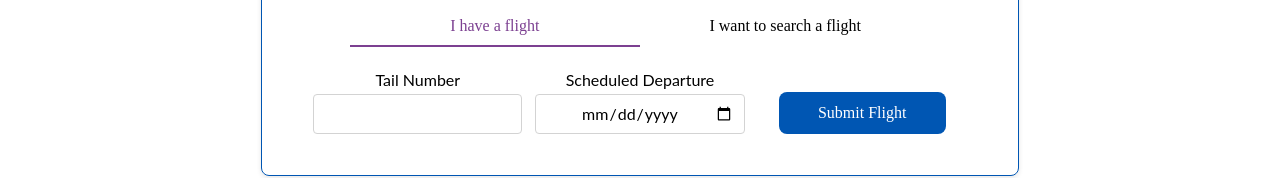
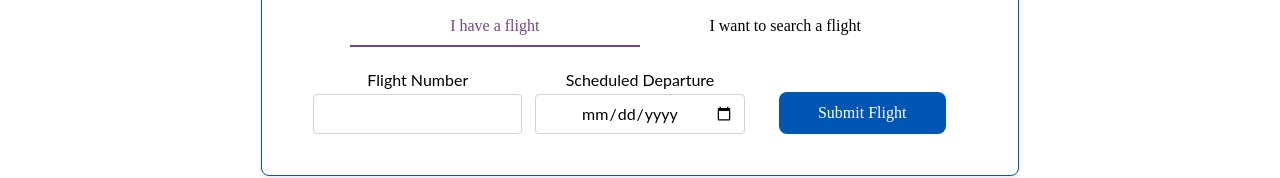
Before and after one commit to thatgirlAm/sky_denied_WEB_APP, an Angular app in the folder front/: page /homepage/search-form in a window 1280 px wide. Shown: the part 183-361 px from the top of the page. Built offline with nearby package versions, Linux system fonts and the light colour scheme.

Commit message:
dev:changing label for flight number

```diff
--- a/front/src/app/search-form/search-form.component.html
+++ b/front/src/app/search-form/search-form.component.html
@@ -27,7 +27,7 @@
     <!-- Have Flight Tab -->
     <div [formGroup]="haveFlightForm" class="tab-content" [class.active]="activeTab === 'have-flight'">
       <div class="input-group">
-        <label for="tail_number">Tail Number</label>
+        <label for="tail_number">Flight Number</label>
         <input formControlName="tail_number" type="text" id="tail_number">
         <div class="validation">
           <div class="validation-error" *ngIf="haveFlightForm.get('tail_number')?.hasError('required') &&
```
